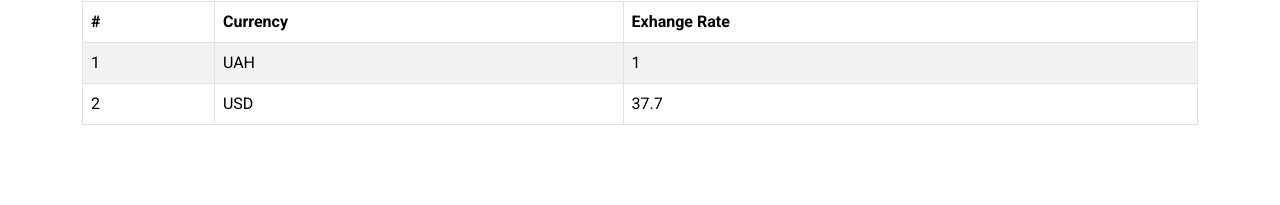
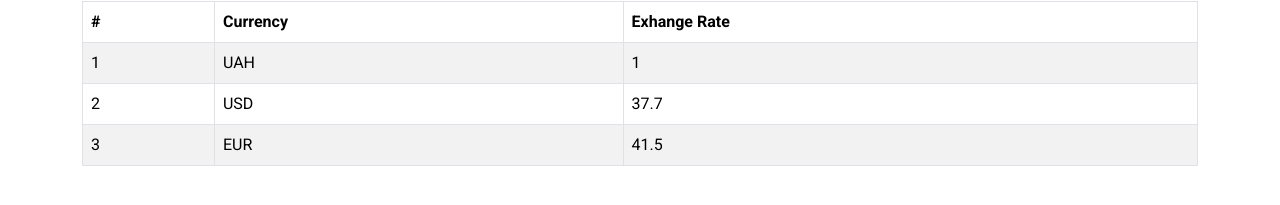
Before and after one commit to Sanya486/currency-converter-react-app, a React (Create React App) app: page /currency-converter-react-app/currency-list in a window 1280 px wide. Shown: the part 151-356 px from the top of the page. Built offline with nearby package versions, Linux system fonts and the light colour scheme.

Commit message:
add row for test

```diff
--- a/src/components/CurrencyTable/CurrencyTable.jsx
+++ b/src/components/CurrencyTable/CurrencyTable.jsx
@@ -24,6 +24,11 @@ const CurrencyTable = props => {
           <td>USD</td>
           <td>37.7</td>
         </tr>
+        <tr>
+          <td>3</td>
+          <td>EUR</td>
+          <td>41.5</td>
+        </tr>
 
       </tbody>
     </Table>
```
